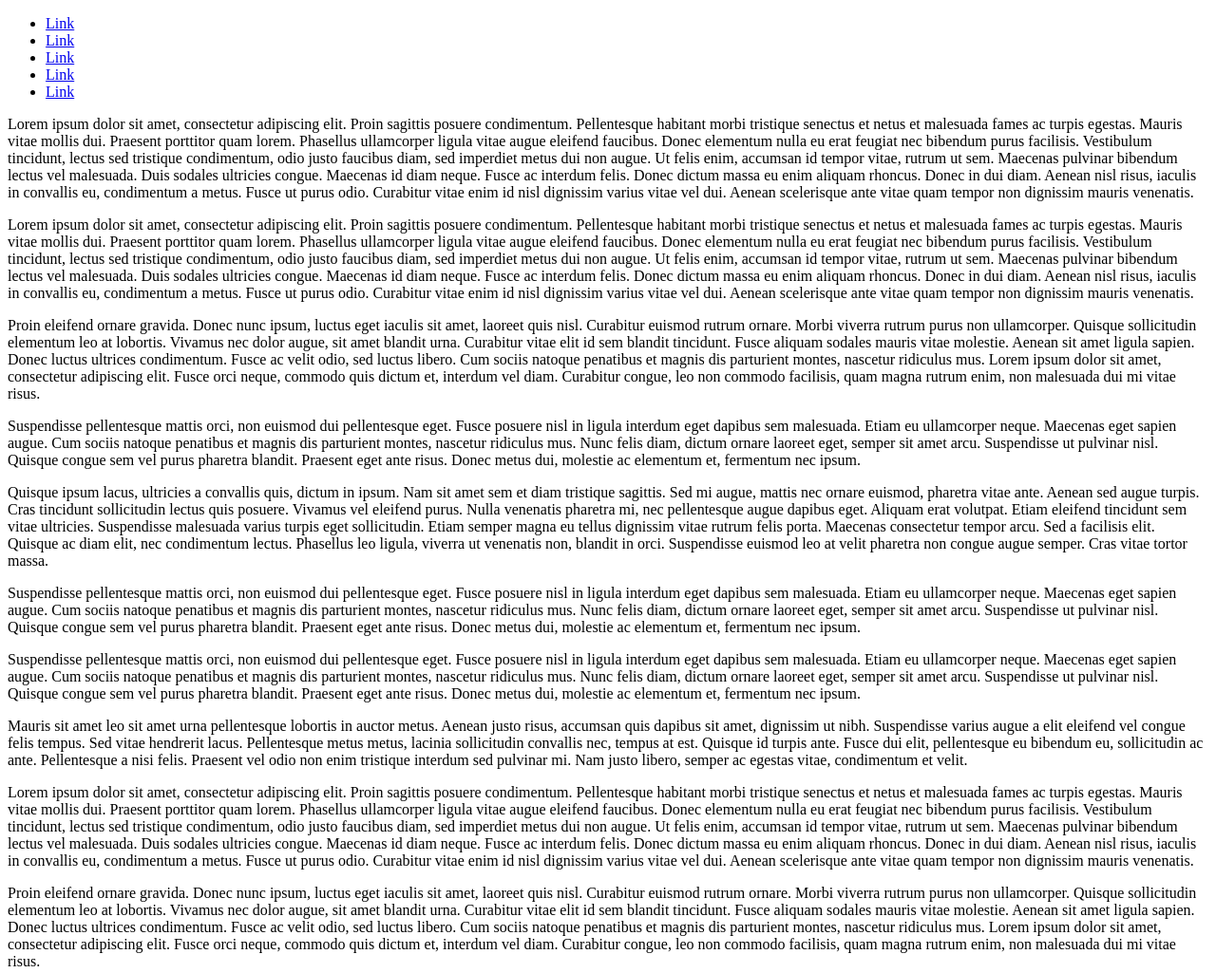
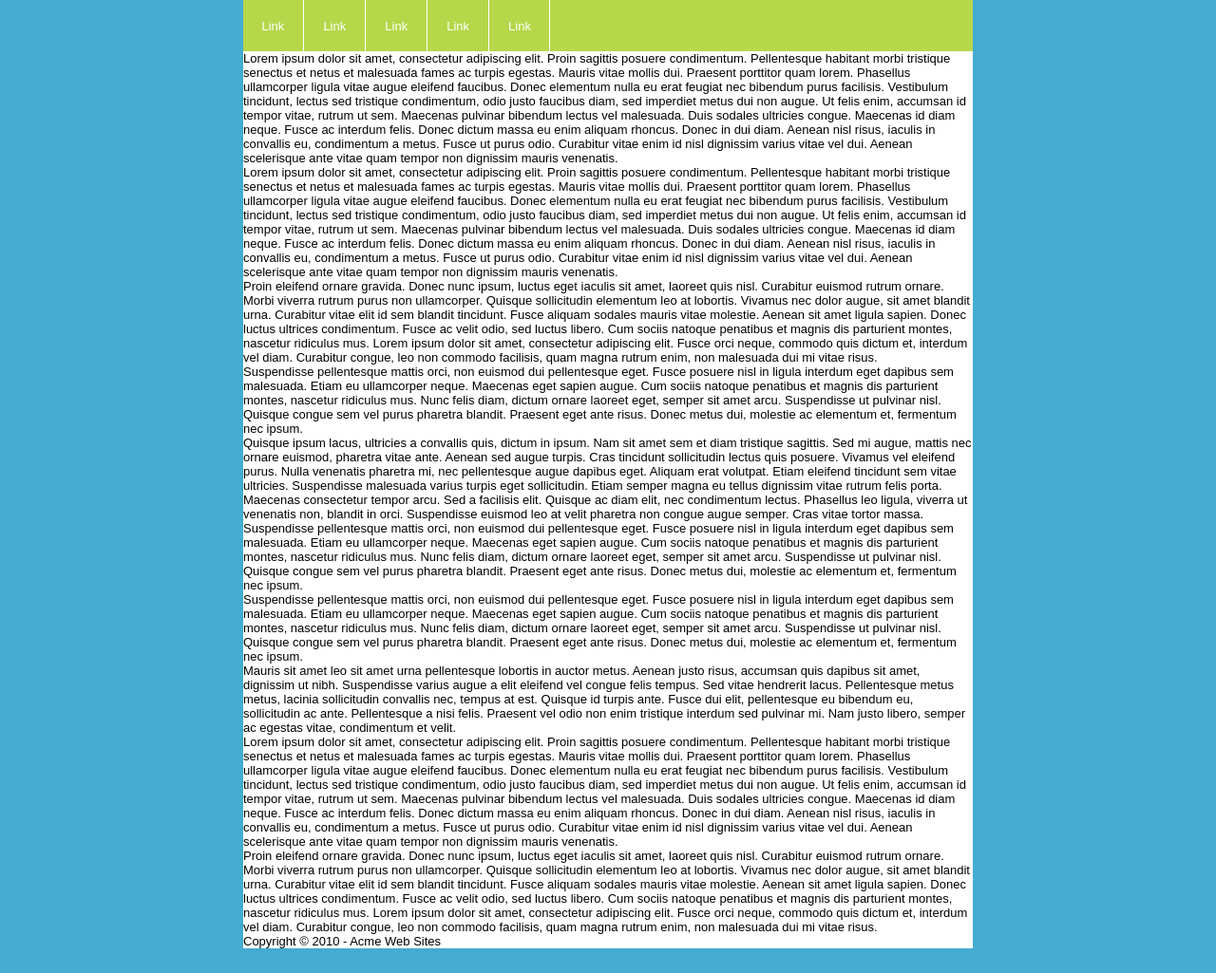
Before and after one commit to Ata-92/Layout, a plain HTML site: page index.html in a window 1280 px wide. Shown: the top 1025 px of the page at 95% size. After the commit the page ends 999 px from the top, so only its background shows below. Drawn offline with Linux system fonts and the light colour scheme.

Commit message:
Add header styling

```diff
--- a/index.html
+++ b/index.html
@@ -10,7 +10,7 @@
 <body>
   <header class="header">
     <ul class="header__list">
-      <li><a href="#" class="header__list--link">Link</a></li>
+      <li><a href="#" class="header__list--link" id="firstlink">Link</a></li>
       <li><a href="#" class="header__list--link">Link</a></li>
       <li><a href="#" class="header__list--link">Link</a></li>
       <li><a href="#" class="header__list--link">Link</a></li>
--- a/style.css
+++ b/style.css
@@ -0,0 +1,46 @@
+* {
+  margin: 0;
+  padding: 0;
+  font-family: Arial, Helvetica, sans-serif;
+  font-size: small;
+}
+
+html {
+  background-color: #44ACCF;
+}
+
+body {
+  width: 60%;
+  margin: auto;
+  background-color: white;
+}
+
+.header {
+  background-color: #B7D84B;
+}
+
+.header__list {
+  list-style-type: none;
+  padding: 1.5rem 0;
+}
+
+.header__list li {
+  display: inline-block;
+}
+
+.header__list--link {
+  color: #fff;
+  text-decoration: none;
+  padding: 1.5rem;
+  background-color: rgba(183, 216, 75, .7);
+  border-right: .1rem solid;
+  margin-left: -.2rem;
+}
+
+#firstlink {
+  margin-left: 0;
+}
+
+.header__list--link:hover {
+  background-color: rgba(0, 0, 0, .3);
+}
```
